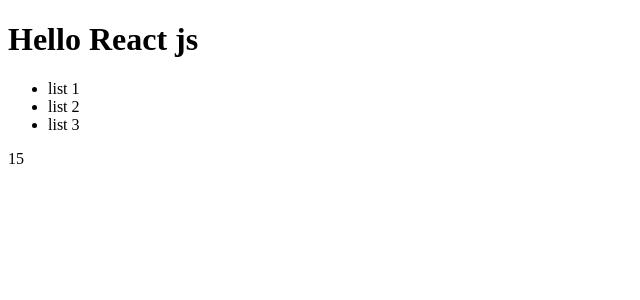
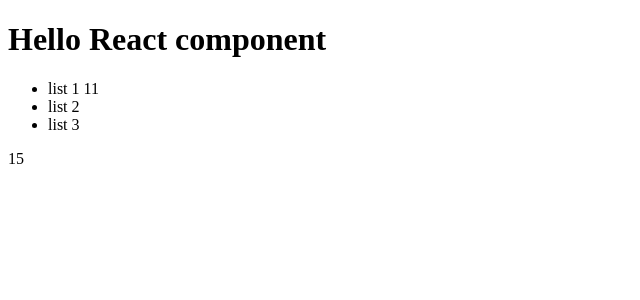
Before and after one commit to DenysShportun/react-fake-shop, a React (Create React App) app: page / in a window 1280 px wide. Shown: the top 300 px of the page, without its empty margins (0-640 px from the left). Built offline with nearby package versions, Linux system fonts and the light colour scheme.

Commit message:
преобразовали в код стрелочными функциями

```diff
--- a/src/App.tsx
+++ b/src/App.tsx
@@ -1,19 +1,29 @@
 import React from 'react'
+//React Element
 
 //with jsx
-const title = <h1>Hello React js</h1>
+//const title = <h1>Hello React js</h1>
 
 //const title = React.createElement("h1", null, 'React')
 
-const list = (
-    <ul>
-        <li>list 1</li>
-        <li>list 2</li>
-        <li>list 3</li>
-    </ul>
-)
+//React component
+const Title = () => <h1>Hello React component</h1>
+const List = () => {
+    let a = 10
+    return (
+        <ul>
+            <li>list 1 {a + 1}</li>
+            <li>list 2</li>
+            <li>list 3</li>
+        </ul>
+    )
+}
 function App() {
-    return <div className="App">{title} {list} {10+5}</div>
+    return (
+        <div className="App">
+            <Title /> <List /> {10 + 5}
+        </div>
+    )
 }
 
 export default App
```
